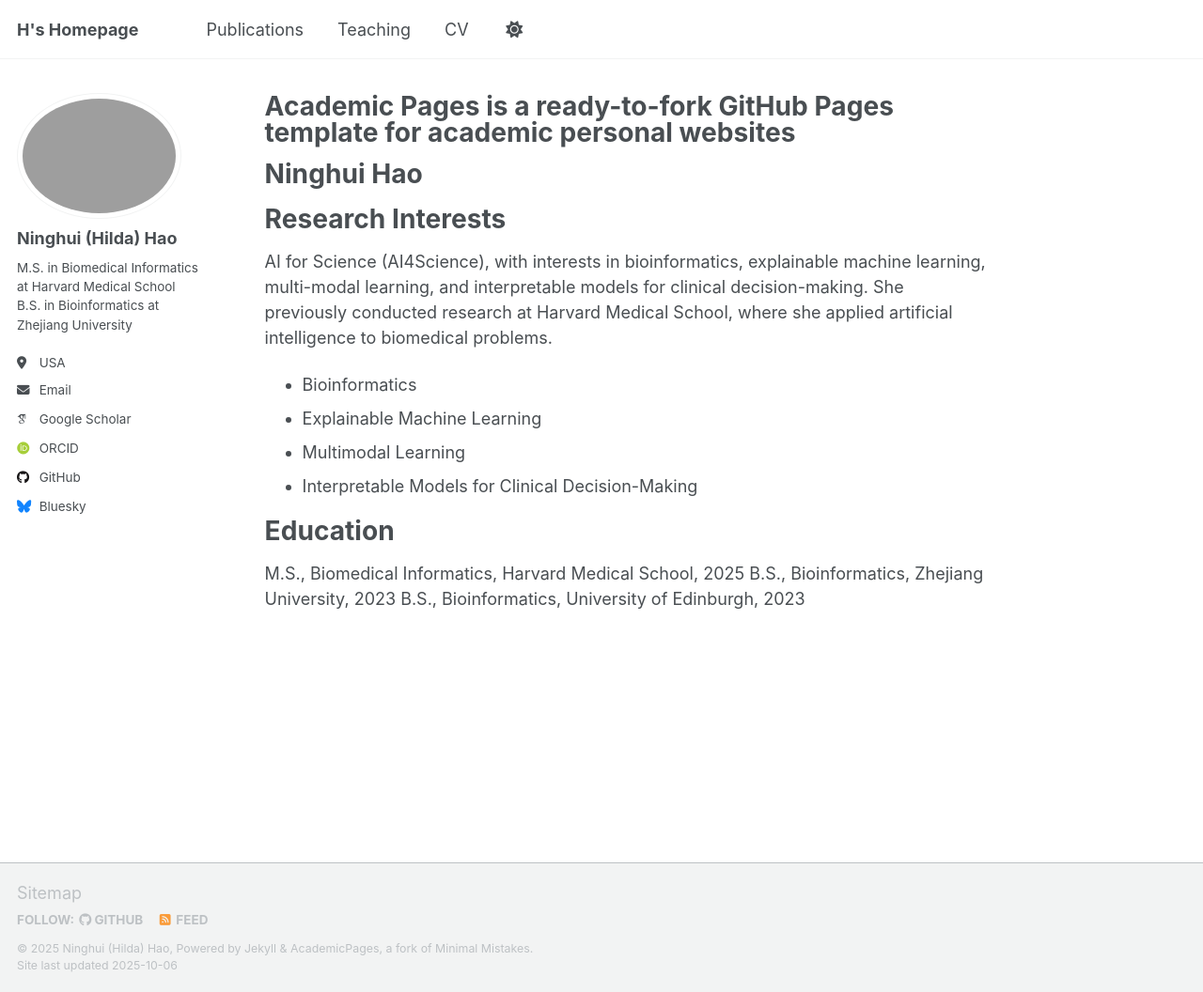
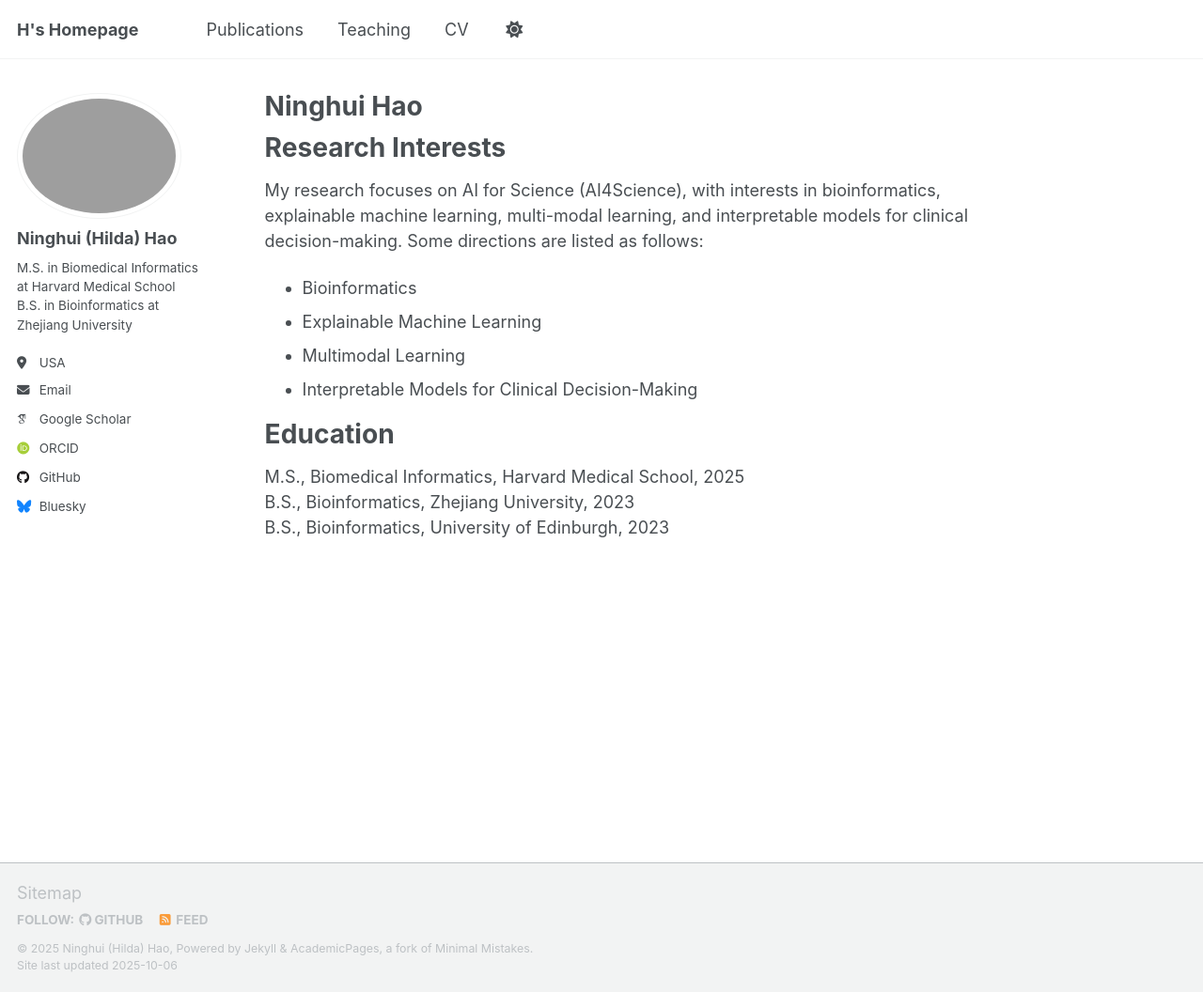
Before and after one commit to Haoninghui/Haoninghui.github.io, a Jekyll site: the page built from _pages/about.md, in a window 1280 px wide and 1056 px high. Shown: the whole window at 94% size. Built offline with Jekyll 4.4.1, drawn with Linux system fonts in a browser that asks for light colours; some web fonts are replaced; a script that is not in the unit is left out.

Commit message:
Update about.md

```diff
--- a/_pages/about.md
+++ b/_pages/about.md
@@ -1,19 +1,15 @@
 ---
 permalink: /
-title: "Academic Pages is a ready-to-fork GitHub Pages template for academic personal websites"
+title: "Ninghui Hao"
 author_profile: true
 redirect_from:
   - /about/
   - /about.html
 ---
 
-Ninghui Hao
-======
-
-
 Research Interests
 ======
-AI for Science (AI4Science), with interests in bioinformatics, explainable machine learning, multi-modal learning, and interpretable models for clinical decision-making. She previously conducted research at Harvard Medical School, where she applied artificial intelligence to biomedical problems.
+My research focuses on AI for Science (AI4Science), with interests in bioinformatics, explainable machine learning, multi-modal learning, and interpretable models for clinical decision-making. Some directions are listed as follows:
 
 - Bioinformatics
 - Explainable Machine Learning
@@ -23,6 +19,6 @@ AI for Science (AI4Science), with interests in bioinformatics, explainable machi
 
 Education
 ======
-M.S., Biomedical Informatics, Harvard Medical School, 2025
-B.S., Bioinformatics, Zhejiang University, 2023
-B.S., Bioinformatics, University of Edinburgh, 2023
+M.S., Biomedical Informatics, Harvard Medical School, 2025 <br>
+B.S., Bioinformatics, Zhejiang University, 2023 <br>
+B.S., Bioinformatics, University of Edinburgh, 2023 <br>
```
